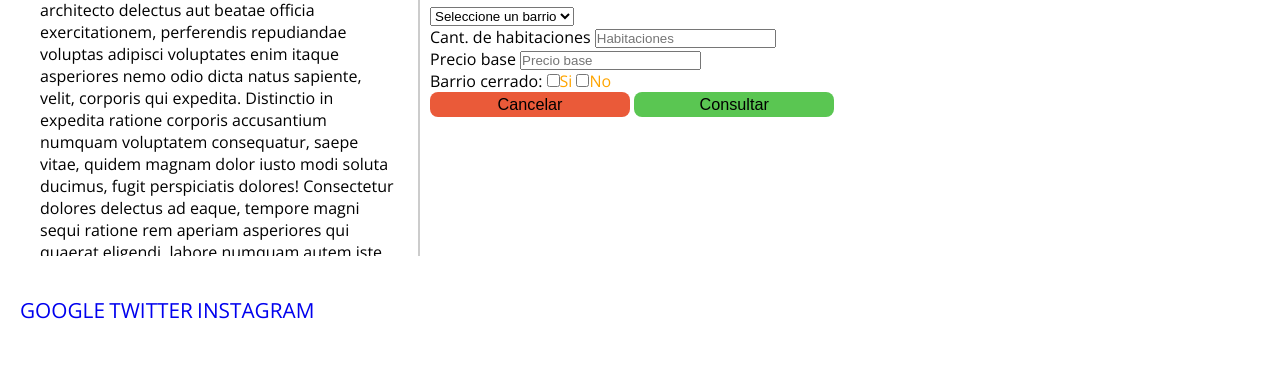
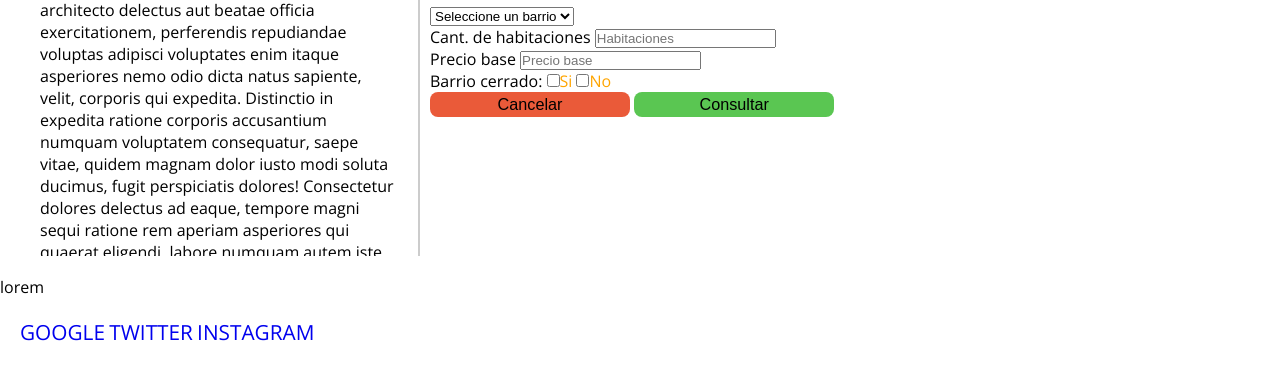
Before and after one commit to DanielRiverol/sitiodeprueba, a plain HTML site: page index.html in a window 1280 px wide. Shown: the part 866-1232 px from the top of the page. Before the commit the page ends 1210 px from the top, so only its background shows below. Drawn offline with nearby package versions, Linux system fonts and the light colour scheme.

Commit message:
Modificando index

```diff
--- a/index.html
+++ b/index.html
@@ -147,6 +147,11 @@
           </div>
         </div>
       </section>
+      <div class="row">
+        <section class="col">
+          <p>lorem</p>
+        </section>
+      </div>
       <footer class="pie-pagina">
         <a href="https://www.google.com" target="_blank">Google</a>
         <a href="./contacto.html">Twitter</a>
```
